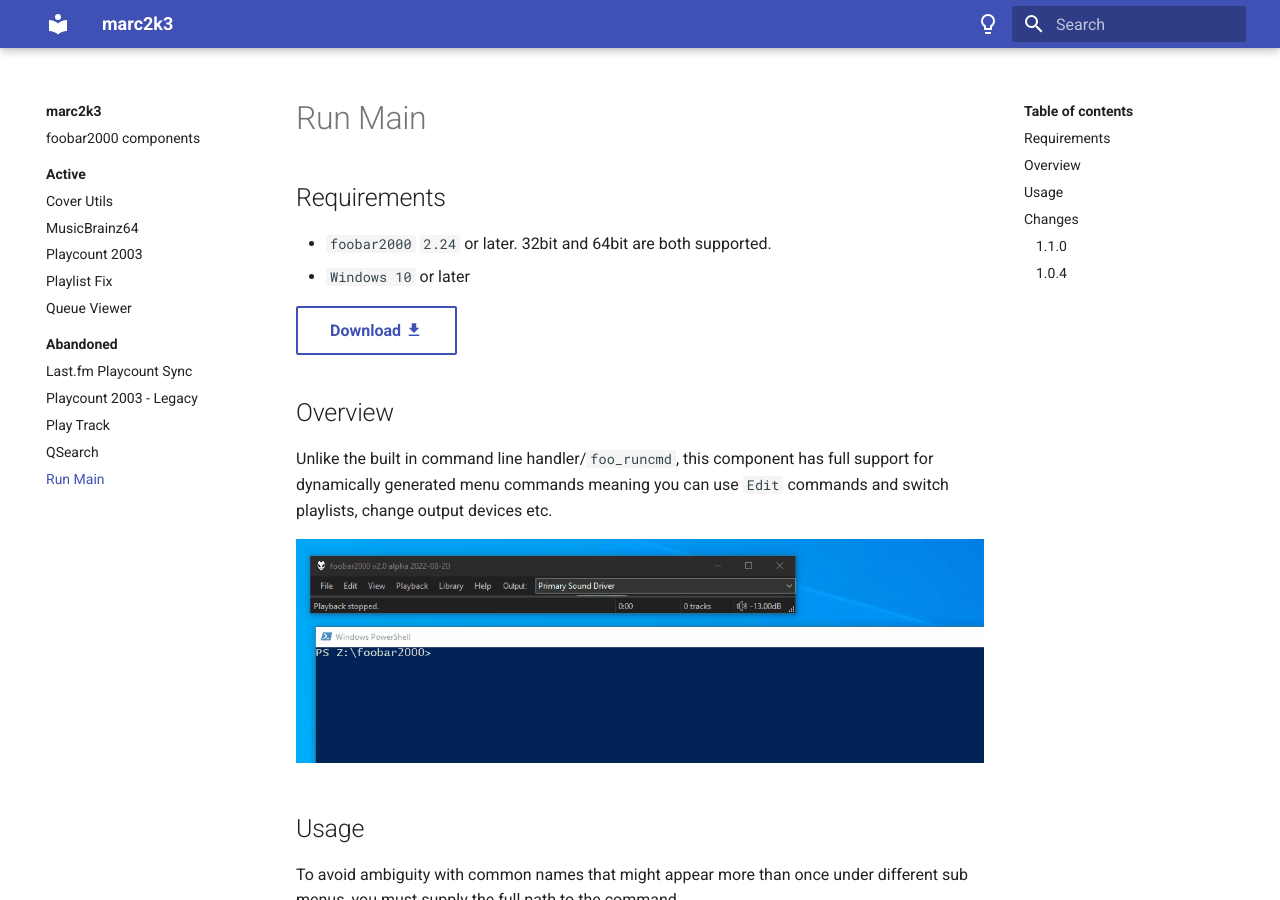
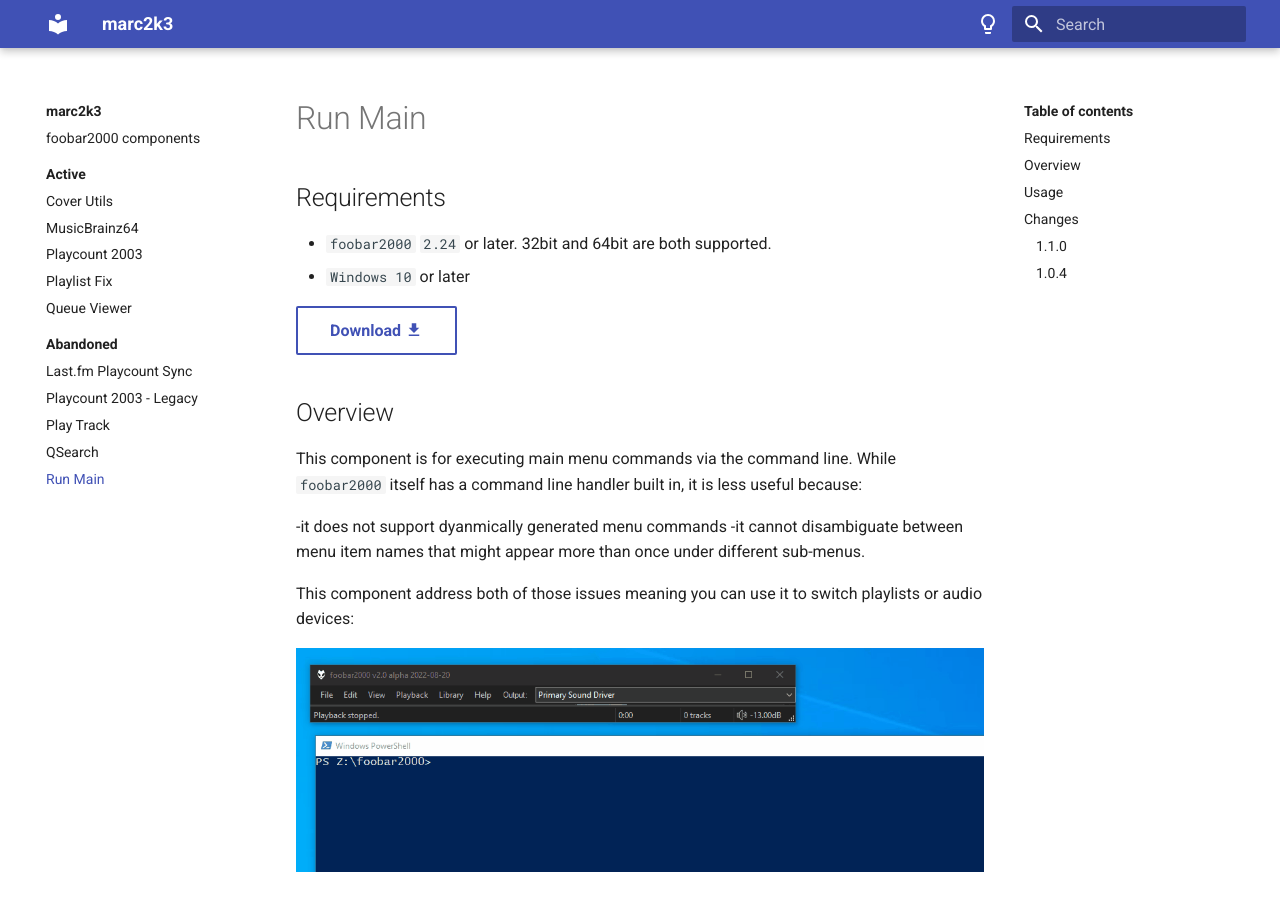
Before and after one commit to marc2k3/marc2k3.github.io, an MkDocs documentation site: the page built from docs/component/run-main.md, in a window 1280 px wide and 900 px high. Built offline with MkDocs 1.6.1 and Material for MkDocs 9.7.7, drawn with Linux system fonts in a browser that asks for light colours; some of the changed text lies outside the part shown.

Commit message:
Update run-main.md

````diff
--- a/docs/component/run-main.md
+++ b/docs/component/run-main.md
@@ -7,16 +7,20 @@
 [Download :material-download:](../files/foo_run_main-1.1.0.fb2k-component){ .md-button }
 
 ## Overview
-Unlike the built in command line handler/`foo_runcmd`, this component has
-full support for dynamically generated menu commands meaning you can
-use `Edit` commands and switch playlists, change output devices etc.
+This component is for executing main menu commands via the command line. While
+`foobar2000` itself has a command line handler built in, it is less useful because:
+
+-it does not support dyanmically generated menu commands
+-it cannot disambiguate between menu item names that might appear more
+than once under different sub-menus.
+
+This component address both of those issues meaning you can use it to
+switch playlists or audio devices:
 
 ![run main](../images/run-main.gif)
 
 ## Usage
-
-To avoid ambiguity with common names that might appear more than once
-under different sub menus, you must supply the full path to the command.
+To avoid the ambiguity issue mentioned above, you must supply the full path to the command.
 
 !!! example
 	```
````
